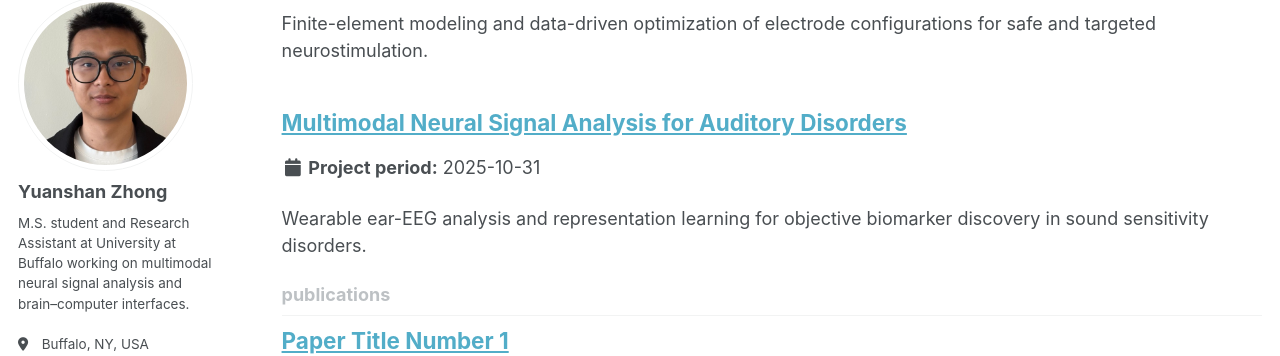
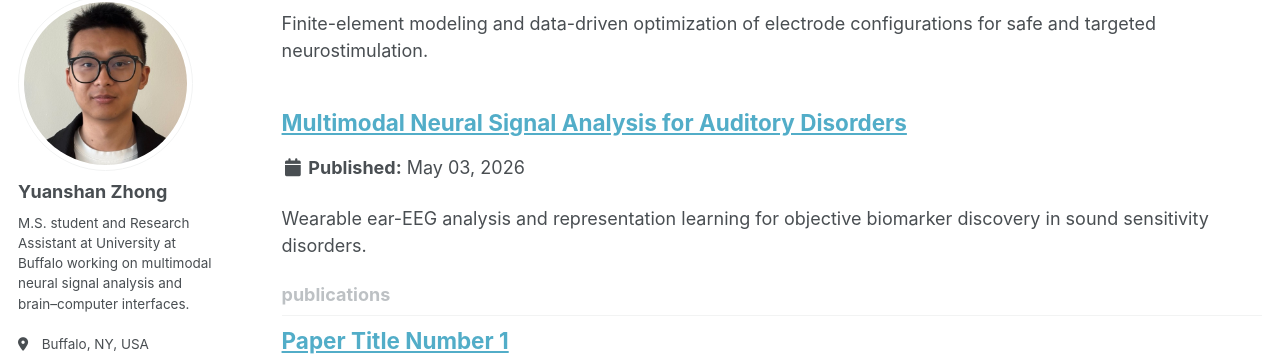
Before and after one commit to Yzhong9527/Yzhong9527.github.io, a Jekyll site: the page built from _pages/collection-archive.html, in a window 1280 px wide and 900 px high, scrolled down 345 px. Shown: the part 103-459 px from the top of the window. Built offline with Jekyll 4.4.1, drawn with Linux system fonts in a browser that asks for light colours; a script bundle is joined from its source files by our own code; library files that are not in the unit come from our copies.

Commit message:
Update start date in synapse.md

```diff
--- a/_portfolio/synapse.md
+++ b/_portfolio/synapse.md
@@ -1,7 +1,6 @@
 ---
 title: "Multimodal Neural Signal Analysis for Auditory Disorders"
 order: 1
-start_date: 2025-10-31
 excerpt: "Wearable ear-EEG analysis and representation learning for objective biomarker discovery in sound sensitivity disorders."
 collection: portfolio
 permalink: /portfolio/synapse
```
